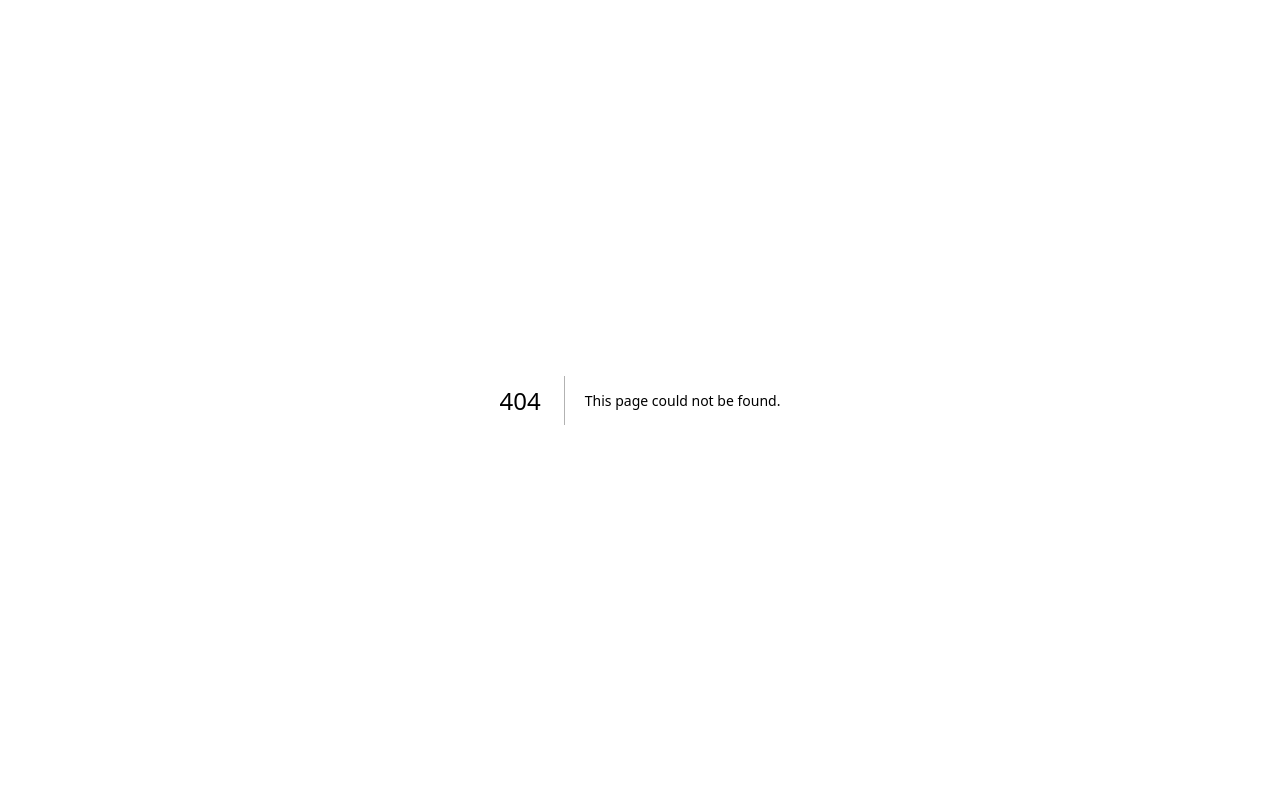
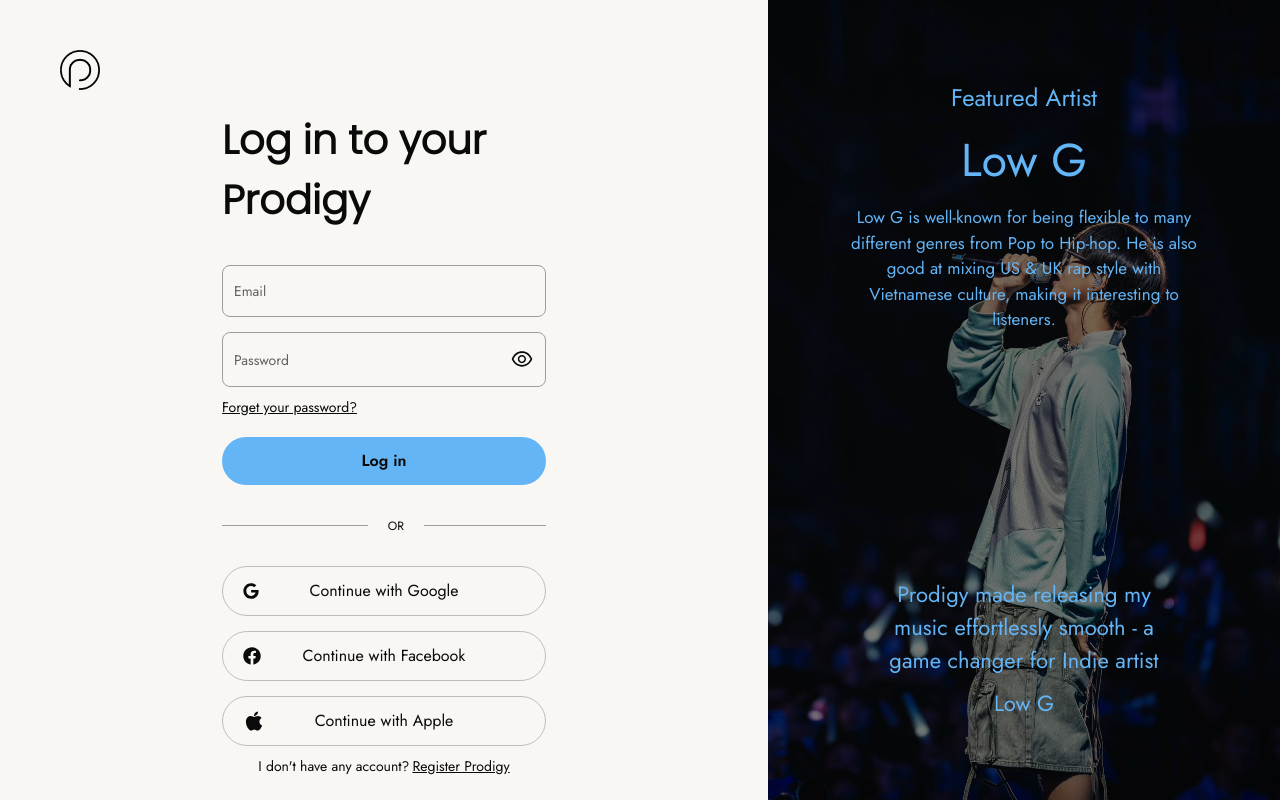
Before and after one commit to TriTruong666/Prodigy-Music-Frontend, a Next.js app: page /login in a window 1280 px wide. Before the commit this address had no page. Built offline with nearby package versions, Linux system fonts and the light colour scheme.

Commit message:
Fix Signup Page & Complete UI Login

```diff
--- /dev/null
+++ b/src/app/login/page.tsx
@@ -0,0 +1,141 @@
+"use client";
+import Image from "next/image";
+import Link from "next/link";
+import { useState } from "react";
+import { AiOutlineEye, AiOutlineEyeInvisible } from "react-icons/ai";
+
+// import assets
+import logo from "@/assets/prodigy-logo-light.png";
+import featuredImage from "@/assets/featured-2.jpg";
+import { FaApple, FaFacebook, FaGoogle } from "react-icons/fa";
+export default function Login() {
+  const [showPassword, setShowPassword] = useState<boolean>(false);
+  // Toggle password visibility
+  const togglePasswordVisibility = () => setShowPassword(!showPassword);
+  return (
+    <div className="font-jost overflow-hidden relative w-screen h-screen flex">
+      <div className="w-[60%] flex flex-col justify-between px-[60px] py-[50px]">
+        <Link href="/" className="w-fit">
+          <Image
+            className="object-cover md:w-[20px] md:h-[20px] lg:w-[30px] lg:h-[30px] xl:w-[40px] xl:h-[40px]"
+            alt="logo"
+            src={logo}
+            quality={50}
+          />
+        </Link>
+        <form
+          action=""
+          className="w-[50%] self-center flex flex-col gap-y-[10px]"
+        >
+          <h2 className="text-[40px] font-light_poppins font-semibold my-[20px]">
+            Log in to your Prodigy
+          </h2>
+          <div className="relative mt-[5px]">
+            <input
+              type="text"
+              id="email"
+              className="block px-2.5 pb-2.5 pt-4 w-full text-base text-gray-900 bg-transparent rounded-lg border border-gray-500 appearance-none dark:text-white dark:border-gray-600 dark:focus:border-blue-500 focus:outline-none focus:ring-0 focus:border-gray-800 peer"
+              placeholder=" "
+            />
+            <label
+              htmlFor="email"
+              className="absolute text-sm text-gray-700 dark:text-gray-400 duration-300 transform -translate-y-4 scale-75 top-2 z-10 origin-[0] bg-background dark:bg-gray-900 px-2 peer-focus:px-2 peer-focus:text-black peer-focus:dark:text-black peer-placeholder-shown:scale-100 peer-placeholder-shown:-translate-y-1/2 peer-placeholder-shown:top-1/2 peer-focus:top-2 peer-focus:scale-75 peer-focus:-translate-y-4 rtl:peer-focus:translate-x-1/2 rtl:peer-focus:left-auto start-1"
+            >
+              Email
+            </label>
+          </div>
+          <div className="relative mt-[5px]">
+            <input
+              type={showPassword ? "text" : "password"}
+              id="password"
+              className={`block px-2.5 pb-2.5 pt-4 w-full ${
+                !showPassword && "text-[18px] font-bold"
+              } text-gray-900 bg-transparent rounded-lg border border-gray-500 appearance-none dark:text-white dark:border-gray-600 dark:focus:border-blue-500 focus:outline-none focus:ring-0 focus:border-gray-800 peer`}
+              placeholder=" "
+            />
+            <label
+              htmlFor="password"
+              className="absolute text-sm text-gray-700 dark:text-gray-400 duration-300 transform -translate-y-4 scale-75 top-2 z-10 origin-[0] bg-background dark:bg-gray-900 px-2 peer-focus:px-2 peer-focus:text-black peer-focus:dark:text-black peer-placeholder-shown:scale-100 peer-placeholder-shown:-translate-y-1/2 peer-placeholder-shown:top-1/2 peer-focus:top-2 peer-focus:scale-75 peer-focus:-translate-y-4 rtl:peer-focus:translate-x-1/2 rtl:peer-focus:left-auto start-1"
+            >
+              Password
+            </label>
+            <div
+              className={`absolute ${
+                showPassword ? "top-[15px]" : "top-[15px]"
+              } right-3 cursor-pointer`}
+              onClick={togglePasswordVisibility}
+            >
+              {showPassword ? (
+                <AiOutlineEyeInvisible size={24} />
+              ) : (
+                <AiOutlineEye size={24} />
+              )}
+            </div>
+          </div>
+          <Link href="/forget" className="w-fit">
+            <p className="text-sm underline">Forget your password?</p>
+          </Link>
+          <button className="py-[12px] px-[20px] rounded-full bg-blue-300 my-[10px] font-semibold hover:bg-opacity-70">
+            Log in
+          </button>
+          {/* <p className="text-sm text-red-500">
+            Wrong email or password, please try again?
+          </p> */}
+          <div className="relative border-t border-gray-500 my-[20px]">
+            <p className="py-3 px-[20px] bg-[#F8F7F3] rounded-full absolute text-[12px] top-[-21px] left-[45%] z-10 ">
+              OR
+            </p>
+          </div>
+          <div className="flex flex-col gap-y-[15px] my-[10px]">
+            {/* Google Button */}
+            <div className="relative flex items-center justify-center py-[12px] px-[20px] border border-gray-400 rounded-full cursor-pointer transition-all duration-300 hover:border-gray-800">
+              <FaGoogle size={16} className="absolute left-[20px]" />
+              <p>Continue with Google</p>
+            </div>
+            {/* Facebook Button */}
+            <div className="relative flex items-center justify-center py-[12px] px-[20px] border border-gray-400 rounded-full cursor-pointer transition-all duration-300 hover:border-gray-800">
+              <FaFacebook size={18} className="absolute left-[20px]" />
+              <p>Continue with Facebook</p>
+            </div>
+            {/* Apple Button */}
+            <div className="relative flex items-center justify-center py-[12px] px-[20px] border border-gray-400 rounded-full cursor-pointer transition-all duration-300 hover:border-gray-800">
+              <FaApple size={22} className="absolute left-[20px]" />
+              <p>Continue with Apple</p>
+            </div>
+          </div>
+        </form>
+        <div className="self-center flex gap-x-[3px]">
+          <p className="text-sm">I don't have any account?</p>
+          <Link href="/signup">
+            <p className="underline text-sm">Register Prodigy</p>
+          </Link>
+        </div>
+      </div>
+      <div className="w-[40%] relative h-full">
+        <Image
+          src={featuredImage}
+          className="w-full h-full object-cover"
+          alt="featured artist"
+        />
+        <div className="absolute z-10 inset-0 w-full h-full bg-black bg-opacity-50 flex flex-col justify-between items-center py-[80px]">
+          <div className="flex flex-col items-center w-[70%] gap-y-[10px]">
+            <p className="text-blue-300 text-[24px]">Featured Artist</p>
+            <p className="text-blue-300 text-[46px]">Low G</p>
+            <p className="text-center text-blue-300 text-[17px]">
+              Low G is well-known for being flexible to many different genres
+              from Pop to Hip-hop. He is also good at mixing US & UK rap style
+              with Vietnamese culture, making it interesting to listeners.
+            </p>
+          </div>
+          <div className="flex flex-col items-center w-[60%] gap-y-[10px]">
+            <p className="text-blue-300 text-center text-[22px]">
+              Prodigy made releasing my music effortlessly smooth - a game
+              changer for Indie artist
+            </p>
+            <p className="text-blue-300 text-[22px]">Low G</p>
+          </div>
+        </div>
+      </div>
+    </div>
+  );
+}
--- a/src/app/signup/page.tsx
+++ b/src/app/signup/page.tsx
@@ -15,7 +15,7 @@
   return (
     <div className="font-jost overflow-hidden relative w-screen h-screen flex">
       <div className="w-[60%] flex flex-col justify-between px-[60px] py-[50px]">
-        <Link href="/">
+        <Link href="/" className="w-fit">
           <Image
             className="object-cover md:w-[20px] md:h-[20px] lg:w-[30px] lg:h-[30px] xl:w-[40px] xl:h-[40px]"
             alt="logo"
@@ -27,10 +27,10 @@
           <WelcomeSignup setSignupProcess={setSignupProcess} />
         )}
         {signupProcess === 2 && (
-          <SignupForm setSignupProcess={setSignupProcess} />
+          <ChooseRole setSignupProcess={setSignupProcess} />
         )}
         {signupProcess === 3 && (
-          <ChooseRole setSignupProcess={setSignupProcess} />
+          <SignupForm setSignupProcess={setSignupProcess} />
         )}
         <div className="self-center flex gap-x-[3px]">
           <p className="text-sm">Already have an account?</p>
@@ -45,22 +45,22 @@
           className="w-full h-full object-cover"
           alt="featured artist"
         />
-        <div className="absolute z-10 inset-0 w-full h-full bg-black bg-opacity-50 flex flex-col justify-between items-center py-[80px]">
+        <div className="absolute z-10 inset-0 w-full h-full bg-black bg-opacity-60 flex flex-col justify-between items-center py-[80px]">
           <div className="flex flex-col items-center w-[70%] gap-y-[10px]">
-            <p className="text-pink-300 text-[24px]">Featured Artist</p>
-            <p className="text-pink-300 text-[46px]">Son Tung M-TP</p>
-            <p className="text-center text-pink-300 text-[17px]">
+            <p className="text-red-400 text-[24px]">Featured Artist</p>
+            <p className="text-red-400 text-[46px]">Son Tung M-TP</p>
+            <p className="text-center text-red-400 text-[17px]">
               Famous for his profound influence on Vietnamese music, he was
               dubbed the "Prince of V-pop" by the World Music Awards and
               BroadwayWorld.
             </p>
           </div>
           <div className="flex flex-col items-center w-[60%] gap-y-[10px]">
-            <p className="text-pink-300 text-center text-[22px]">
+            <p className="text-red-400 text-center text-[22px]">
               I'll be recommending Prodigy to every artists that comes to my
               music company.
             </p>
-            <p className="text-pink-300 text-[22px]">Son Tung M-TP</p>
+            <p className="text-red-400 text-[22px]">Son Tung M-TP</p>
           </div>
         </div>
       </div>
--- a/src/components/public/navbar/Navbar.tsx
+++ b/src/components/public/navbar/Navbar.tsx
@@ -52,7 +52,7 @@
         </Link>
         <Link
           className="px-12 py-3 text-homepage_background bg-background font-semibold rounded-md hover:bg-homepage_foreground hover:text-homepage_background transition-colors duration-300"
-          href="/signup"
+          href="/login"
         >
           Login
         </Link>
--- a/src/components/public/signup/ChooseRole.tsx
+++ b/src/components/public/signup/ChooseRole.tsx
@@ -16,8 +16,11 @@
 export const ChooseRole: React.FC<ChooseRoleProps> = ({ setSignupProcess }) => {
   const [selectedRole, setSelectedRole] = useState<string | null>(null);
   // handle signup process func
+  const handleSignupProcessNext = () => {
+    setSignupProcess(3);
+  };
   const handleSignupProcessPrev = () => {
-    setSignupProcess(2);
+    setSignupProcess(1);
   };
   return (
     <div className="w-[50%] self-center flex flex-col gap-y-[10px]">
@@ -35,7 +38,7 @@
         <div
           className={`w-[50%] h-[200px] border rounded-lg cursor-pointer flex flex-col items-center justify-center transition-transform duration-300 ${
             selectedRole === "user"
-              ? "scale-105 border-pink-300"
+              ? "scale-105 border-red-300"
               : "hover:scale-105 hover:border-gray-400"
           }`}
           onClick={() => setSelectedRole("user")}
@@ -43,12 +46,10 @@
           <SlUser
             size={40}
             className={
-              selectedRole === "user" ? "text-pink-300" : "text-gray-700"
+              selectedRole === "user" ? "text-red-300" : "text-gray-700"
             }
           />
-          <span
-            className={`mt-4 ${selectedRole === "user" && "text-pink-300"}`}
-          >
+          <span className={`mt-4 ${selectedRole === "user" && "text-red-300"}`}>
             User
           </span>
         </div>
@@ -56,7 +57,7 @@
         <div
           className={`w-[50%] h-[200px] border rounded-lg cursor-pointer flex flex-col items-center justify-center transition-transform duration-300 ${
             selectedRole === "artist"
-              ? "scale-105 border-pink-300"
+              ? "scale-105 border-red-300"
               : "hover:scale-105 hover:border-gray-400"
           }`}
           onClick={() => setSelectedRole("artist")}
@@ -64,18 +65,21 @@
           <TbMusicHeart
             size={40}
             className={
-              selectedRole === "artist" ? "text-pink-300" : "text-gray-700"
+              selectedRole === "artist" ? "text-red-300" : "text-gray-700"
             }
           />
           <span
-            className={`mt-4 ${selectedRole === "artist" && "text-pink-300"}`}
+            className={`mt-4 ${selectedRole === "artist" && "text-red-300"}`}
           >
             Artist
           </span>
         </div>
       </div>
-      <button className="py-[12px] px-[20px] rounded-full bg-pink-300 my-[10px] font-semibold hover:bg-opacity-70">
-        Create Account
+      <button
+        onClick={handleSignupProcessNext}
+        className="py-[12px] px-[20px] rounded-full bg-red-300 my-[10px] font-semibold hover:bg-opacity-70"
+      >
+        Next Step
       </button>
       {selectedRole === "user" && (
         <p className="text-sm text-gray-700">
--- a/src/components/public/signup/SignupForm.tsx
+++ b/src/components/public/signup/SignupForm.tsx
@@ -18,11 +18,8 @@
   const toggleConfirmPasswordVisibility = () =>
     setShowConfirmPassword(!showConfirmPassword);
   // handle signup process func
-  const handleSignupProcess = () => {
-    setSignupProcess(3);
-  };
   const handleSignupProcessPrev = () => {
-    setSignupProcess(1);
+    setSignupProcess(2);
   };
   return (
     <form action="" className="w-[50%] self-center flex flex-col gap-y-[10px]">
@@ -108,11 +105,8 @@
           </div>
         </div>
       </IconContext.Provider>
-      <button
-        onClick={handleSignupProcess}
-        className="py-[12px] px-[20px] rounded-full bg-pink-300 my-[10px] font-semibold hover:bg-opacity-70"
-      >
-        Next Step
+      <button className="py-[12px] px-[20px] rounded-full bg-red-300 my-[10px] font-semibold hover:bg-opacity-70">
+        Create Account
       </button>
       <div className="flex flex-wrap items-center text-sm text-gray-700">
         <p>When you click 'Create account', you agree with Prodigy's</p>
--- a/src/components/public/signup/WelcomeSignup.tsx
+++ b/src/components/public/signup/WelcomeSignup.tsx
@@ -41,7 +41,7 @@
       </p> */}
       <button
         onClick={handleSignupProcessNext}
-        className="py-[12px] px-[20px] rounded-full bg-pink-300 my-[10px] font-semibold hover:bg-opacity-70"
+        className="py-[12px] px-[20px] rounded-full bg-red-300 my-[10px] font-semibold hover:bg-opacity-70"
       >
         Next Step
       </button>
```
Also changed, not shown: src/assets/featured-3.jpg (added).
